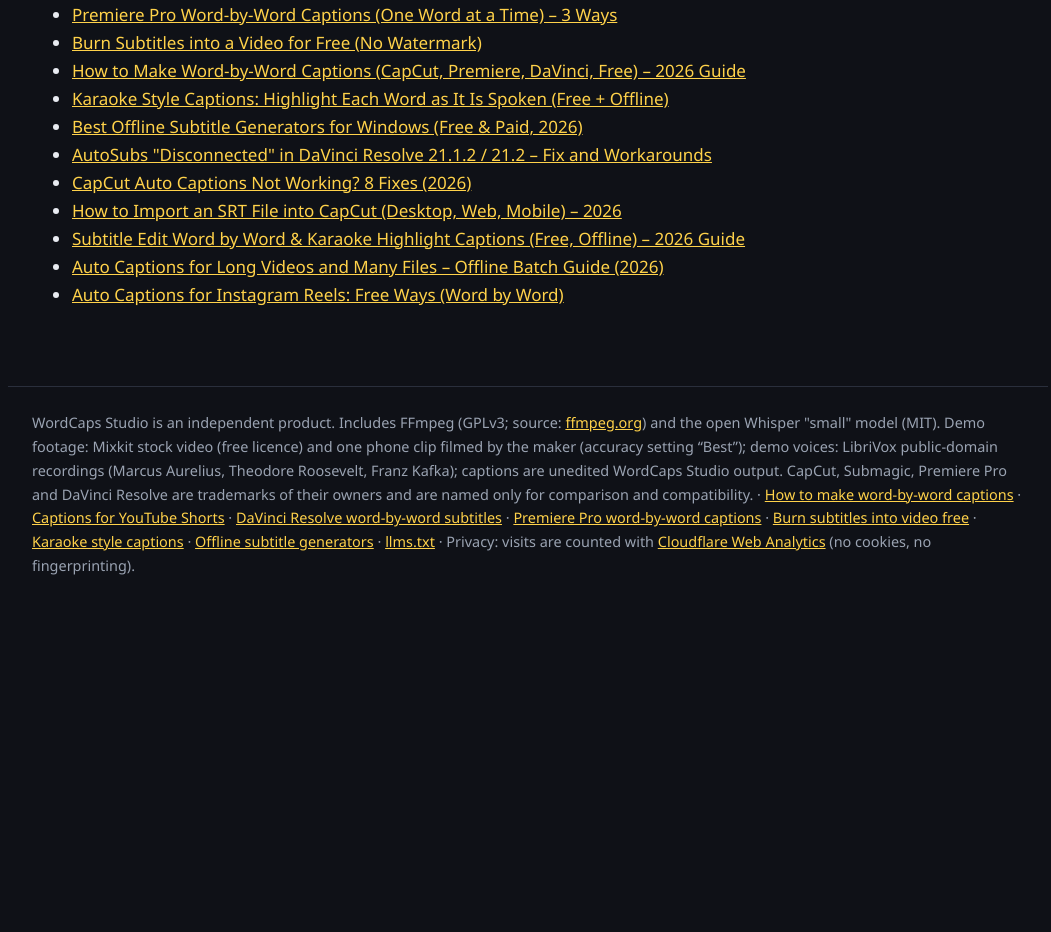
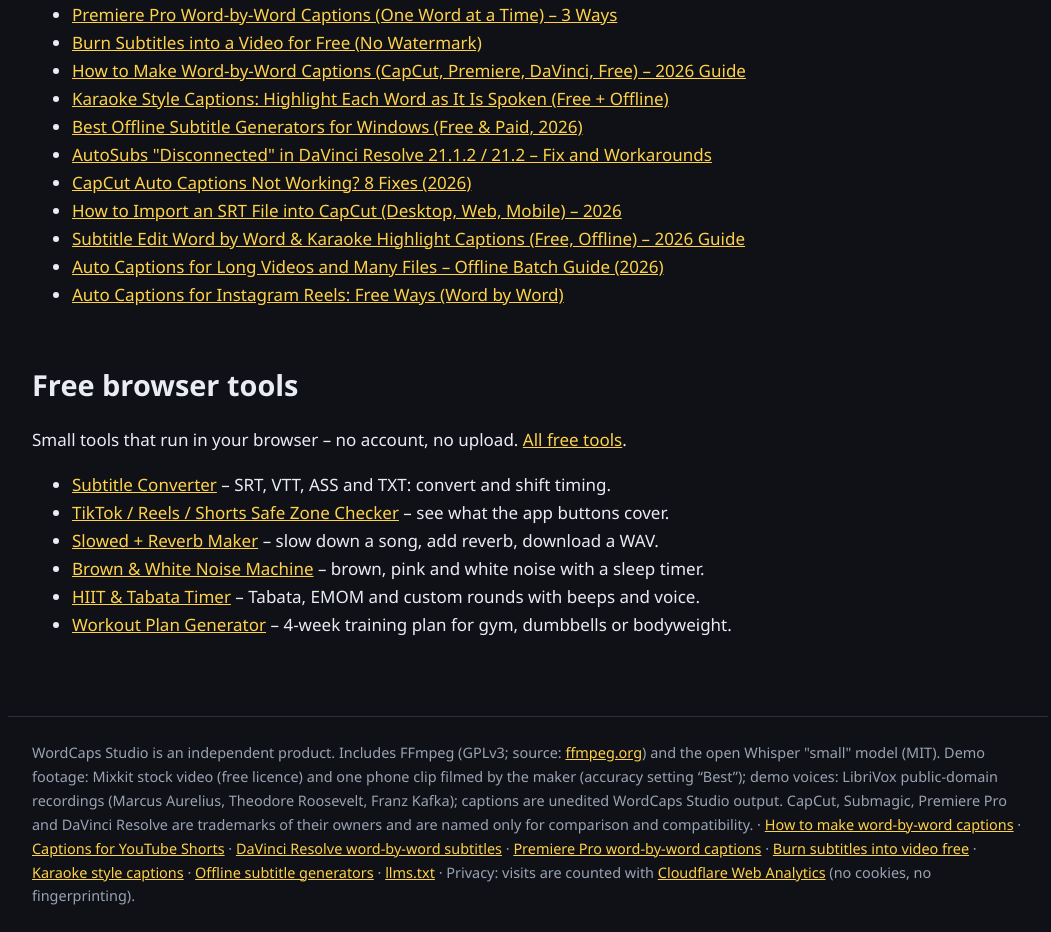
Before and after one commit to PaulVolk-Mac/wordcaps, a plain HTML site: page index.html in a window 1280 px wide. Shown: the part 6104-7036 px from the top of the page, without its empty margins (112-1163 px from the left). Before the commit the page ends 6706 px from the top, so only its background shows below. Drawn offline with Linux system fonts and the light colour scheme.

Commit message:
Home: link the tools overview and all six live tools (crawl path) - A-190
The home page had no link to /tools/ or any tool page; they were only
reachable through sitemap.xml. Adds a 'Free browser tools' section and a
test that fails when a live tool is not linked from home.

Co-Authored-By: Claude Fable 5.2 <noreply@anthropic.com>

```diff
--- a/index.html
+++ b/index.html
@@ -124,6 +124,16 @@
 <li><a href="long-video-batch-auto-captions-offline.html">Auto Captions for Long Videos and Many Files – Offline Batch Guide (2026)</a></li>
 <li><a href="auto-captions-instagram-reels.html">Auto Captions for Instagram Reels: Free Ways (Word by Word)</a></li>
 </ul>
+<h2 id="tools">Free browser tools</h2>
+<p>Small tools that run in your browser – no account, no upload. <a href="tools/">All free tools</a>.</p>
+<ul>
+<li><a href="tools/subtitle-converter/">Subtitle Converter</a> – SRT, VTT, ASS and TXT: convert and shift timing.</li>
+<li><a href="tools/safe-zone-checker/">TikTok / Reels / Shorts Safe Zone Checker</a> – see what the app buttons cover.</li>
+<li><a href="tools/slowed-reverb/">Slowed + Reverb Maker</a> – slow down a song, add reverb, download a WAV.</li>
+<li><a href="tools/noise-machine/">Brown &amp; White Noise Machine</a> – brown, pink and white noise with a sleep timer.</li>
+<li><a href="tools/hiit-timer/">HIIT &amp; Tabata Timer</a> – Tabata, EMOM and custom rounds with beeps and voice.</li>
+<li><a href="tools/workout-plan-generator/">Workout Plan Generator</a> – 4-week training plan for gym, dumbbells or bodyweight.</li>
+</ul>
 </main>
 <footer>WordCaps Studio is an independent product. Includes FFmpeg (GPLv3; source: <a href="https://ffmpeg.org/download.html">ffmpeg.org</a>) and the open Whisper "small" model (MIT). Demo footage: Mixkit stock video (free licence) and one phone clip filmed by the maker (accuracy setting “Best”); demo voices: LibriVox public-domain recordings (Marcus Aurelius, Theodore Roosevelt, Franz Kafka); captions are unedited WordCaps Studio output. CapCut, Submagic, Premiere Pro and DaVinci Resolve are trademarks of their owners and are named only for comparison and compatibility. · <a href="how-to-make-word-by-word-captions.html">How to make word-by-word captions</a> · <a href="free-auto-captions-youtube-shorts.html">Captions for YouTube Shorts</a> · <a href="davinci-resolve-word-by-word-subtitles.html">DaVinci Resolve word-by-word subtitles</a> · <a href="premiere-pro-word-by-word-captions.html">Premiere Pro word-by-word captions</a> · <a href="burn-subtitles-into-video-free.html">Burn subtitles into video free</a> · <a href="karaoke-style-captions.html">Karaoke style captions</a> · <a href="offline-subtitle-generator.html">Offline subtitle generators</a> · <a href="llms.txt">llms.txt</a> · Privacy: visits are counted with <a href="https://www.cloudflare.com/web-analytics/">Cloudflare Web Analytics</a> (no cookies, no fingerprinting).</footer>
 <script defer src='https://static.cloudflareinsights.com/beacon.min.js' data-cf-beacon='{"token": "c310764ce891411fbe074a6826875ccf"}'></script>
```
Also changed, not shown: tests/tools.test.mjs (+7 -0 lines).
